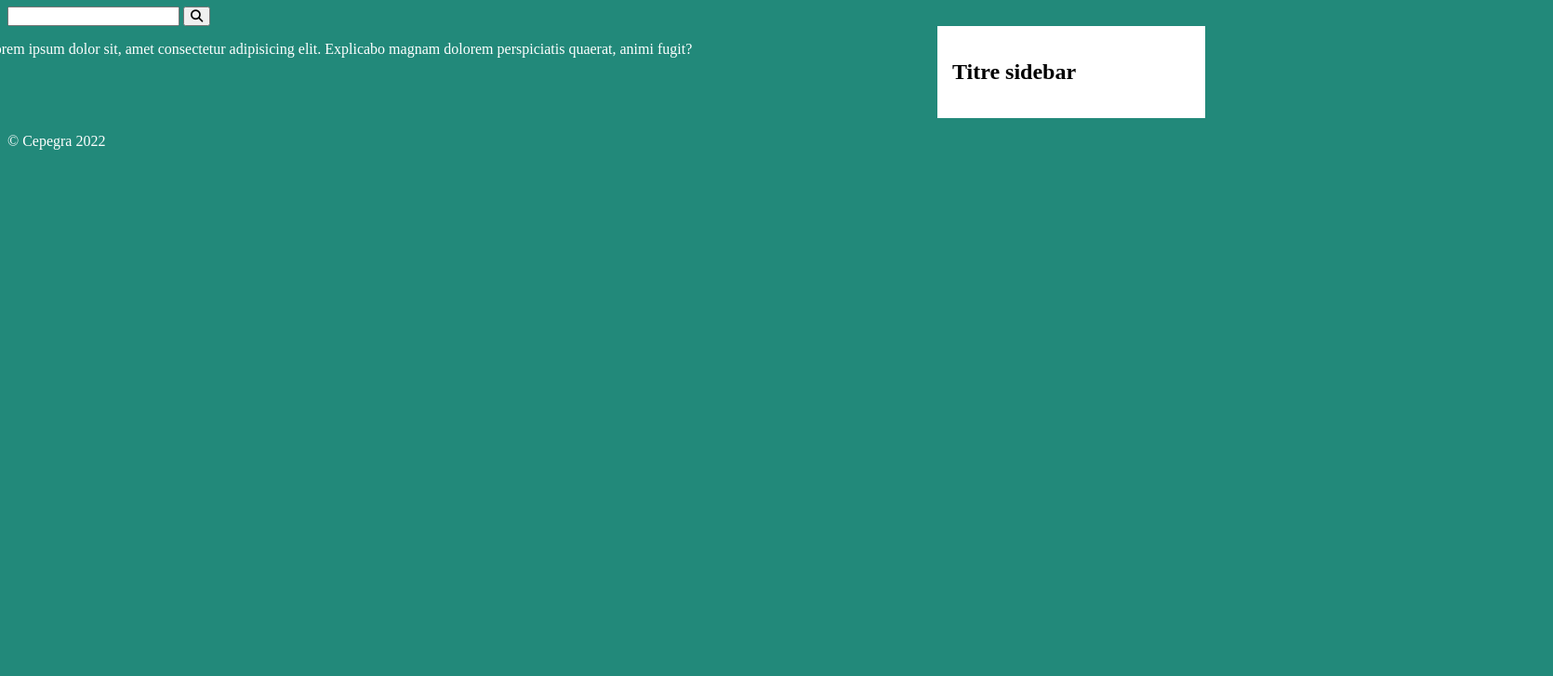
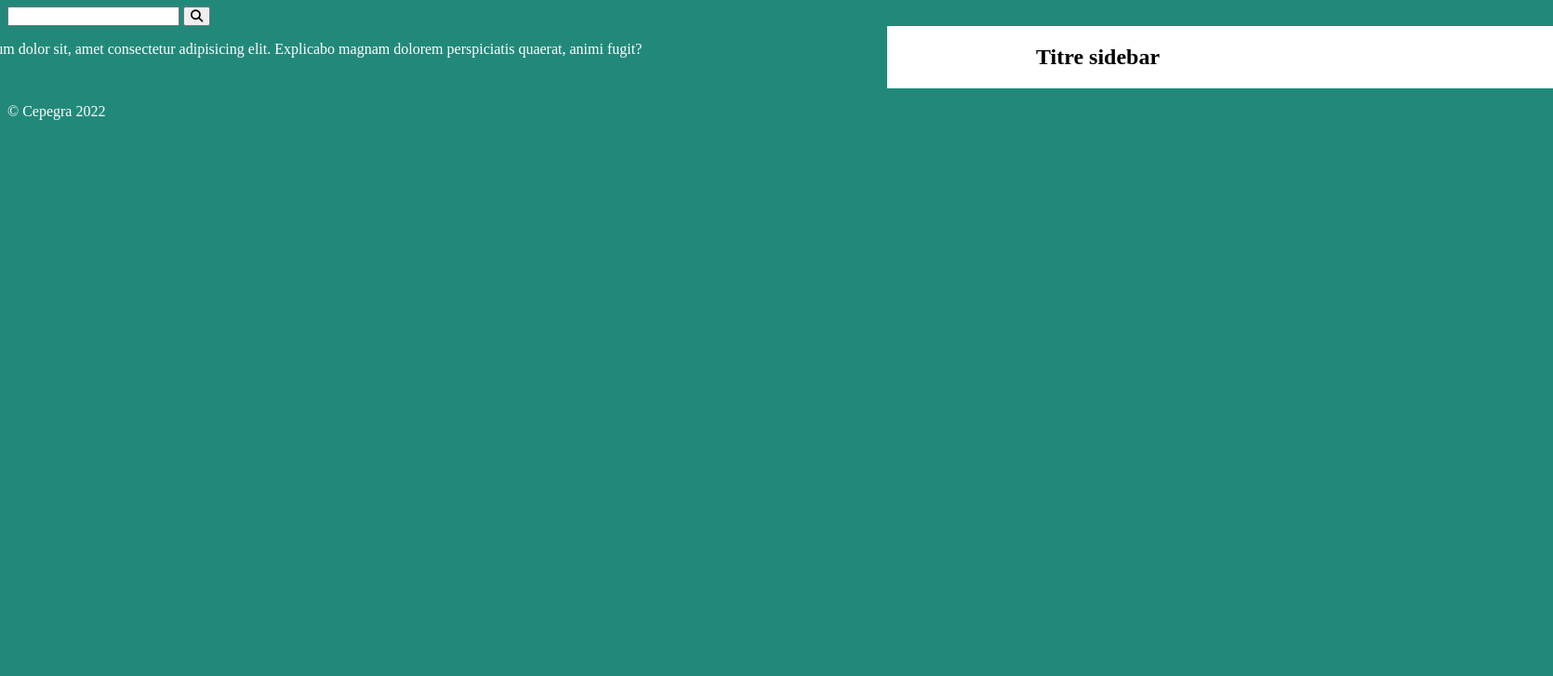
Before and after one commit to Othior/git-cour-test, a plain HTML site: page index.html in a window 1280 px wide. Shown: the part 73-800 px from the top of the page at 93% size, 1670 px wide, since content can reach past the window. Drawn offline with Linux system fonts and the light colour scheme.

Commit message:
add style hover

```diff
--- a/main.js
+++ b/main.js
@@ -1 +1 @@
-alert("Hello git")
+// alert("Hello git")
--- a/style.css
+++ b/style.css
@@ -1,6 +1,8 @@
 body {
   background: rgb(34, 137, 122);
   color: white;
+  max-width: 100%;
+  overflow-x: hidden;
 }
 .content{
   display: grid;
@@ -13,13 +15,15 @@ main{
 }
 .sidebar{
   grid-column: 2/3;
-  min-width: 20vw;
-  padding: 1rem;
   background: #fff;
+  padding: 0 10rem;
   color: black;
+  width: 100%;
   transition: all 1s;
+  cursor:cell;
 }
 .sidebar:hover{
-  position: relative;
-  transform: translateX(-40rem);
+  padding: 0rem 20rem;
+  transform: translateX(-5rem);
+  box-shadow: 0 14px 28px rgba(255, 255, 255, 0.25), 0 10px 10px rgb(255, 255, 255,0.25);
 }
```
